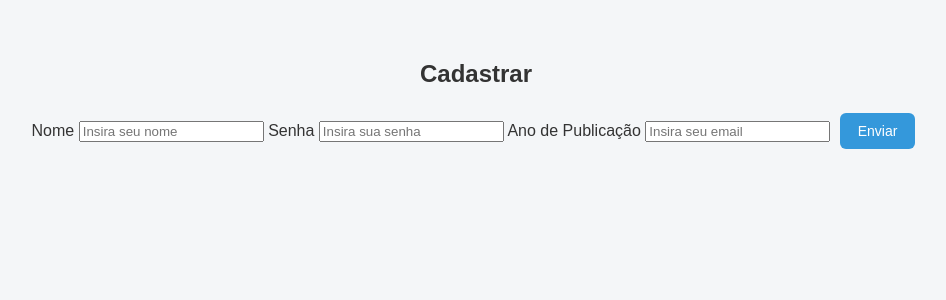
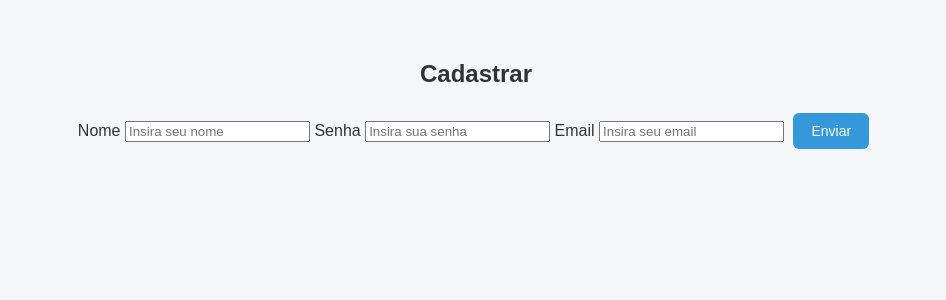
Before and after one commit to joaovictorsesi2010-commits/Biblioteca-4, a Flask app: template Templates/cadastrar.html in a window 1280 px wide. Shown: the top 300 px of the page, without its empty margins (164-1110 px from the left). Run offline with Flask 3, Linux system fonts and the light colour scheme; the template is opened without the code that fills it, so the values that code supplies are empty.

Commit message:
Fix email label in user registration form

```diff
--- a/Templates/cadastrar.html
+++ b/Templates/cadastrar.html
@@ -26,7 +26,7 @@
         <label> Senha</label>
         <input name="senha" placeholder="Insira sua senha" required type="password">
 
-        <label > Ano de Publicação </label>
+        <label> Email </label>
         <input name="email" placeholder="Insira seu email" required type="email">
 
         <button type="submit"> Enviar </button>
```
